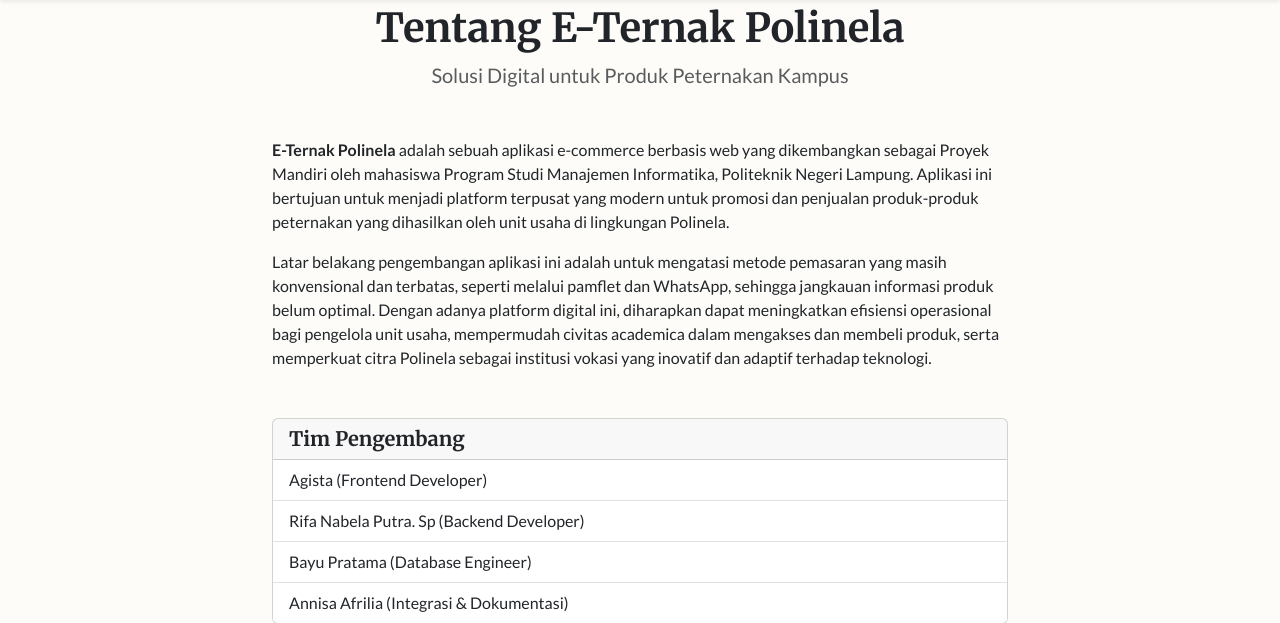
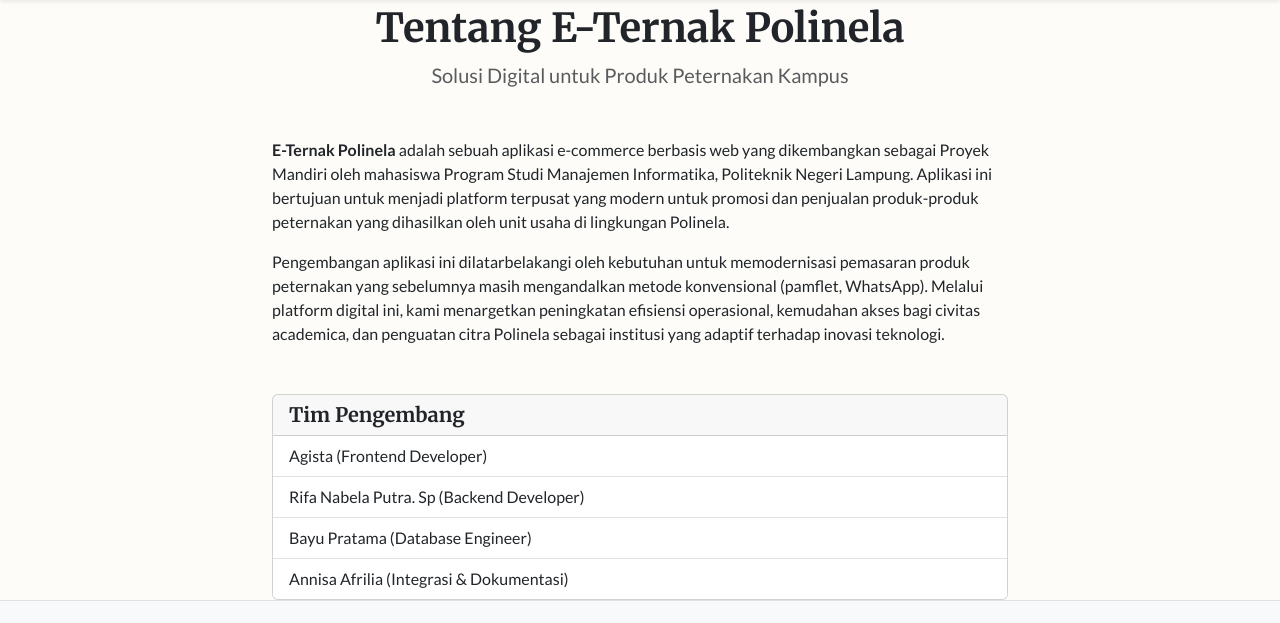
Before and after one commit to bayuatam/PM-KEAMANAN, a CodeIgniter 4 app: the page made by app/Views/about/index.php in a window 1280 px wide. Shown: the part 66-689 px from the top of the page. Run offline with PHP 8.4 and a stand-in for CodeIgniter, Linux system fonts and the light colour scheme; the template is opened without the code that fills it, so the values that code supplies are empty; some libraries are stand-ins or nearby versions.

Commit message:
WIP: Simpan perubahan lokal sebelum pull

```diff
--- a/app/Views/about/index.php
+++ b/app/Views/about/index.php
@@ -11,8 +11,7 @@
 
                 <p><strong>E-Ternak Polinela</strong> adalah sebuah aplikasi e-commerce berbasis web yang dikembangkan sebagai Proyek Mandiri oleh mahasiswa Program Studi Manajemen Informatika, Politeknik Negeri Lampung. Aplikasi ini bertujuan untuk menjadi platform terpusat yang modern untuk promosi dan penjualan produk-produk peternakan yang dihasilkan oleh unit usaha di lingkungan Polinela.</p>
 
-                <p>Latar belakang pengembangan aplikasi ini adalah untuk mengatasi metode pemasaran yang masih konvensional dan terbatas, seperti melalui pamflet dan WhatsApp, sehingga jangkauan informasi produk belum optimal. Dengan adanya platform digital ini, diharapkan dapat meningkatkan efisiensi operasional bagi pengelola unit usaha, mempermudah civitas academica dalam mengakses dan membeli produk, serta memperkuat citra Polinela sebagai institusi vokasi yang inovatif dan adaptif terhadap teknologi.</p>
-
+                <p>Pengembangan aplikasi ini dilatarbelakangi oleh kebutuhan untuk memodernisasi pemasaran produk peternakan yang sebelumnya masih mengandalkan metode konvensional (pamflet, WhatsApp). Melalui platform digital ini, kami menargetkan peningkatan efisiensi operasional, kemudahan akses bagi civitas academica, dan penguatan citra Polinela sebagai institusi yang adaptif terhadap inovasi teknologi.</p>
                 <div class="card mt-5">
                     <div class="card-header">
                         <h5 class="mb-0">Tim Pengembang</h5>
```
